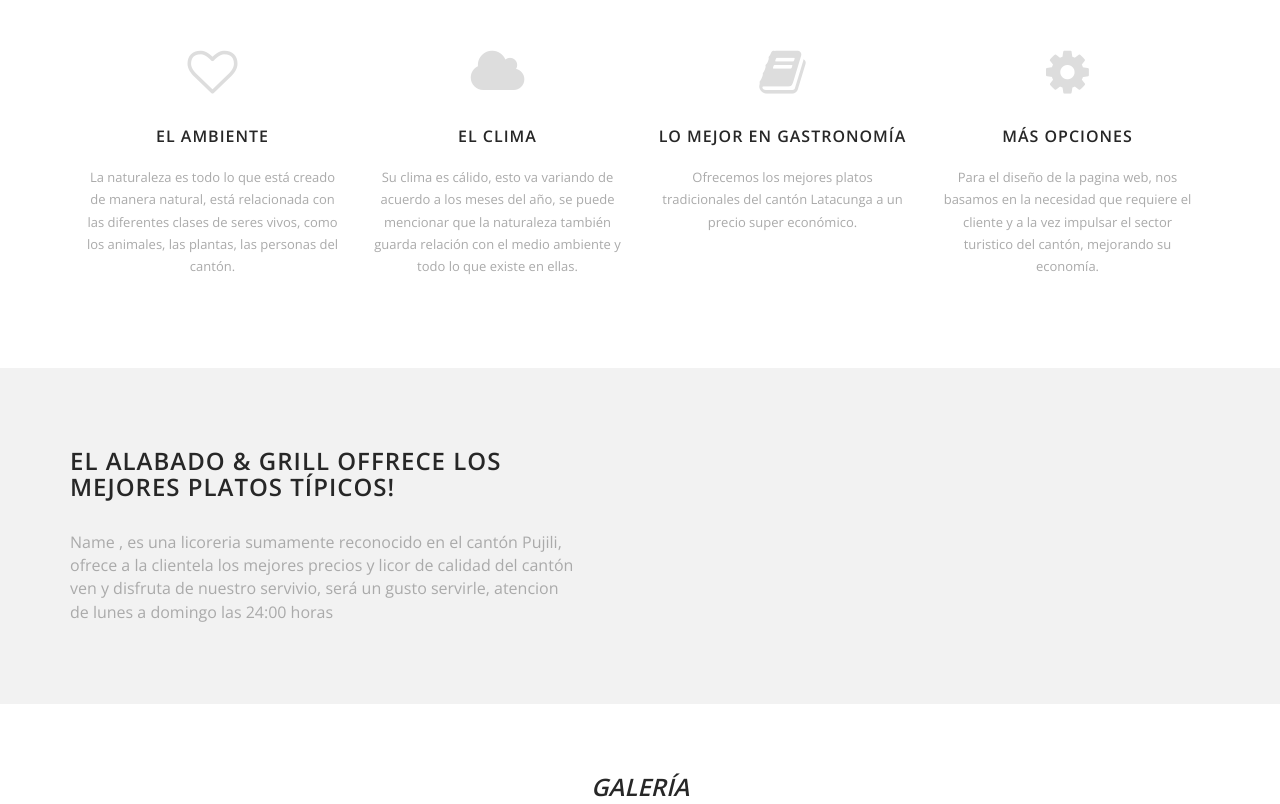
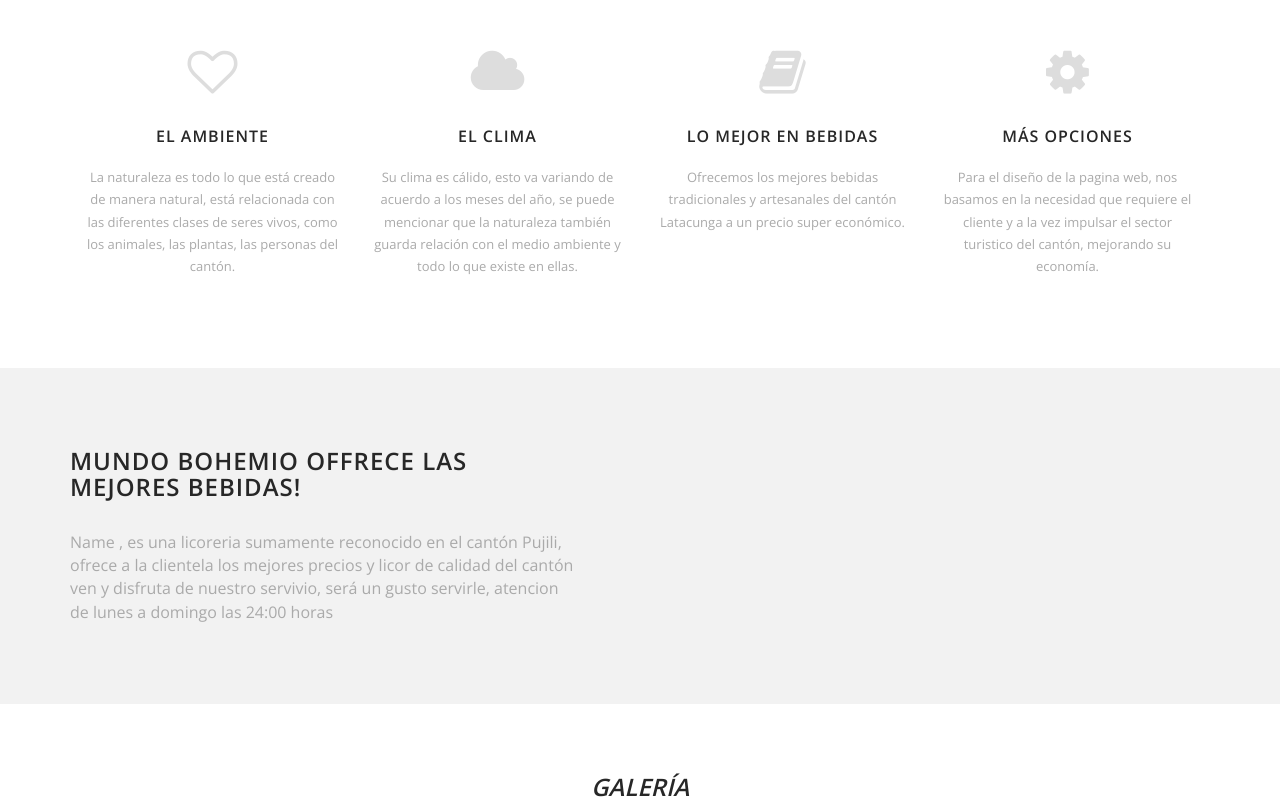
Before and after one commit to SacatoroAlex/Proyecto_Licoreria, a plain HTML site: page index.html in a window 1280 px wide. Shown: the part 880-1684 px from the top of the page. Drawn offline with nearby package versions, Linux system fonts and the light colour scheme.

Commit message:
Cambios realizado en archivo index

```diff
--- a/index.html
+++ b/index.html
@@ -109,8 +109,8 @@
 			</div>
 			<div class="col-md-3 wow fadeInDown" data-wow-duration="1000ms" data-wow-delay="900ms">
 				<i class="fa fa-book"></i>
-				<h3> Lo mejor en gastronomía</h3>
-				<p> Ofrecemos los mejores platos tradicionales del cantón Latacunga a un precio super económico.</p>
+				<h3> Lo mejor en bebidas</h3>
+				<p> Ofrecemos los mejores bebidas tradicionales y artesanales del cantón Latacunga a un precio super económico.</p>
 			</div>
 			<div class="col-md-3 wow fadeInDown" data-wow-duration="1000ms" data-wow-delay="1200ms">
 				<i class="fa fa-gear"></i>
@@ -124,7 +124,7 @@
 	<section class="action">
 		<div class="container">
 			<div class="left-text hidden-xs">
-				<h4> El ALABADO & GRILL OFFRECE LOS MEJORES PLATOS TÍPICOS!</h4>
+				<h4> MUNDO BOHEMIO OFFRECE LAS MEJORES BEBIDAS!</h4>
 				<p><em>Name , es una licoreria sumamente reconocido en el cantón Pujili, ofrece a la clientela los mejores precios y licor de calidad del cantón
 					 ven y disfruta de nuestro servivio, será un gusto servirle, atencion de lunes a domingo las 24:00 horas
 				</div>
@@ -234,7 +234,7 @@
 
 			<div class="col-md-4 wow fadeInDown" data-wow-duration="1000ms" data-wow-delay="900ms">
 				<h4>Registrate </h4>
-				<p>Registra y disfruta de nuestras promociones especiales los fines de semana en El Alabado & Grill. </p>
+				<p>Registra y disfruta de nuestras promociones especiales los fines de semana en Mundo Bohemio </p>
 					<div class="btn-gamp">
 					<input type="email" class="form-control" id="exampleInputEmail3" placeholder="Ingrese su Email">
 				</div>
@@ -261,7 +261,7 @@
 
 			<div class="col-md-4 col-md-offset-4">
 				<div class="copyright">
-					&copy; Day 2021 by <a target="_blank" href="https://www.facebook.com/alexiito.cayancel">El Alabado & Grill.</a> Todos los derechos son reservados.
+					&copy; Day 2022 by <a target="_blank" href="https://www.facebook.com/alexiito.cayancel">Mundo Bohemio</a> Todos los derechos son reservados.
 				</div>
 
 			</div>
```
